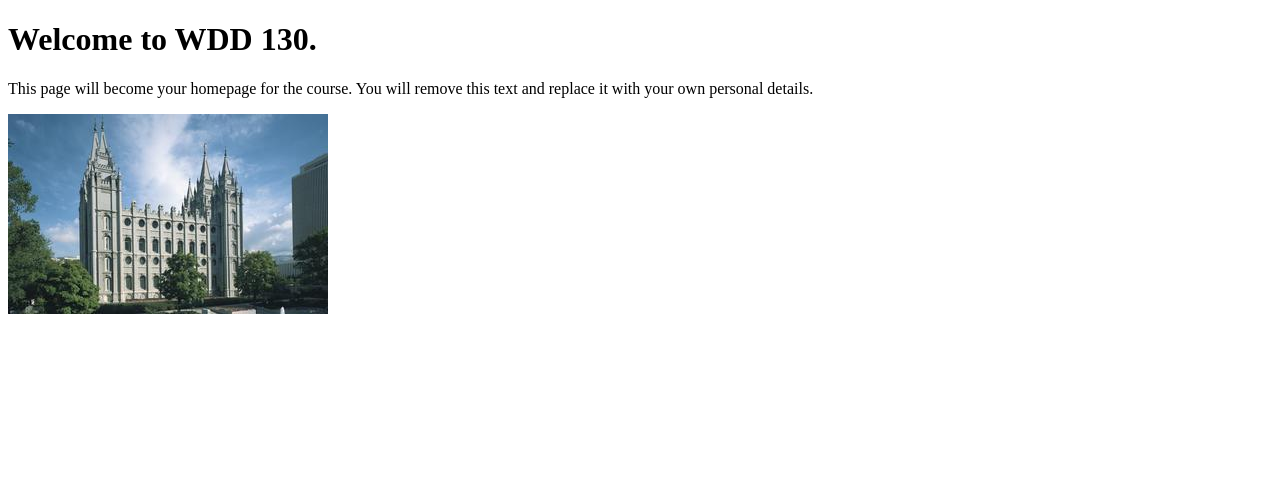
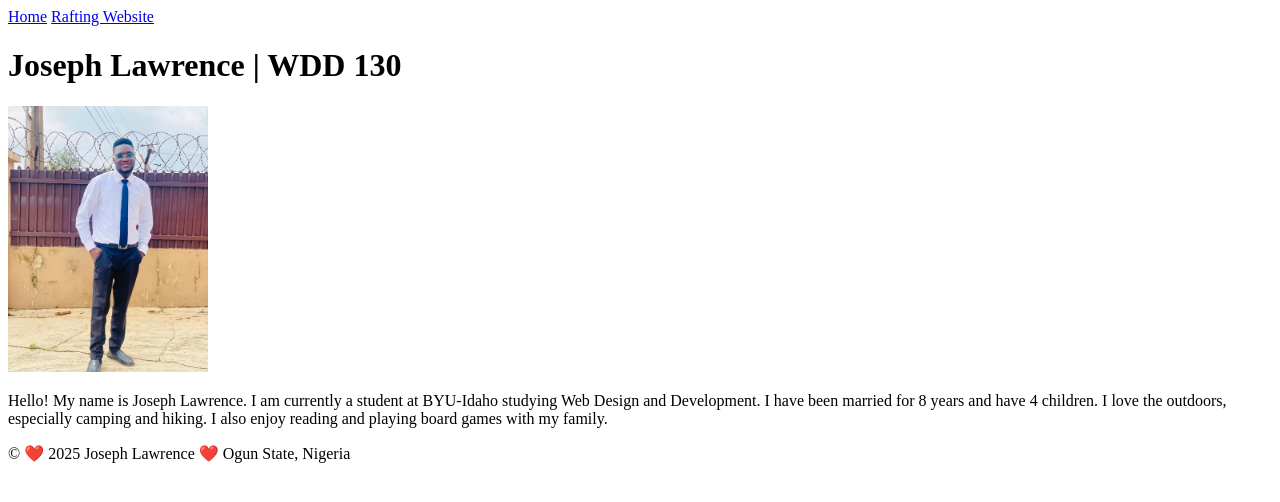
Before and after one commit to jayjay432/wdd130, a plain HTML site: page index.html in a window 1280 px wide. Drawn offline with Linux system fonts and the light colour scheme.

Commit message:
Modified index file

```diff
--- a/index.html
+++ b/index.html
@@ -1,14 +1,37 @@
 <!DOCTYPE html>
 <html lang="en">
+
 <head>
     <meta charset="UTF-8">
     <meta name="viewport" content="width=device-width, initial-scale=1.0">
-    <title>WDD 130 | Personal Homepage</title>
+    <title>Joseph Lawrence | WDD 130</title>
 </head>
+
 <body>
-    <h1>Welcome to WDD 130.</h1>
-    <p>This page will become your homepage for the course. You will remove this text and replace it with your own personal details.</p>
+    <header>
+        <nav>
+            <a href="#">Home</a>
+            <a href="wwr/">Rafting Website</a>
+        </nav>
+    </header>
+    <main>
+        <h1>
+            Joseph Lawrence | WDD 130
+        </h1>
+        <img src="images/profile.webp" alt="a picture of me" width="200">
+        <p>
+            Hello! My name is Joseph Lawrence. I am currently a student at BYU-Idaho studying Web Design and
+            Development.
+            I have been married for 8 years and have 4 children. I love the outdoors, especially camping and hiking. I
+            also enjoy reading and playing board games with my family.
+        </p>
+    </main>
+    <footer>
+        <p>
+            &copy; ❤️ 2025 Joseph Lawrence ❤️ Ogun State, Nigeria
+        </p>
+    </footer>
 
-    <img src="images/salt-lake-temple.jpg" alt="The Salt Lake Temple.">
 </body>
+
 </html>
```
Also changed, not shown: week01/favorite-city.html (added, +14 -0 lines), images/profile.webp (added).
